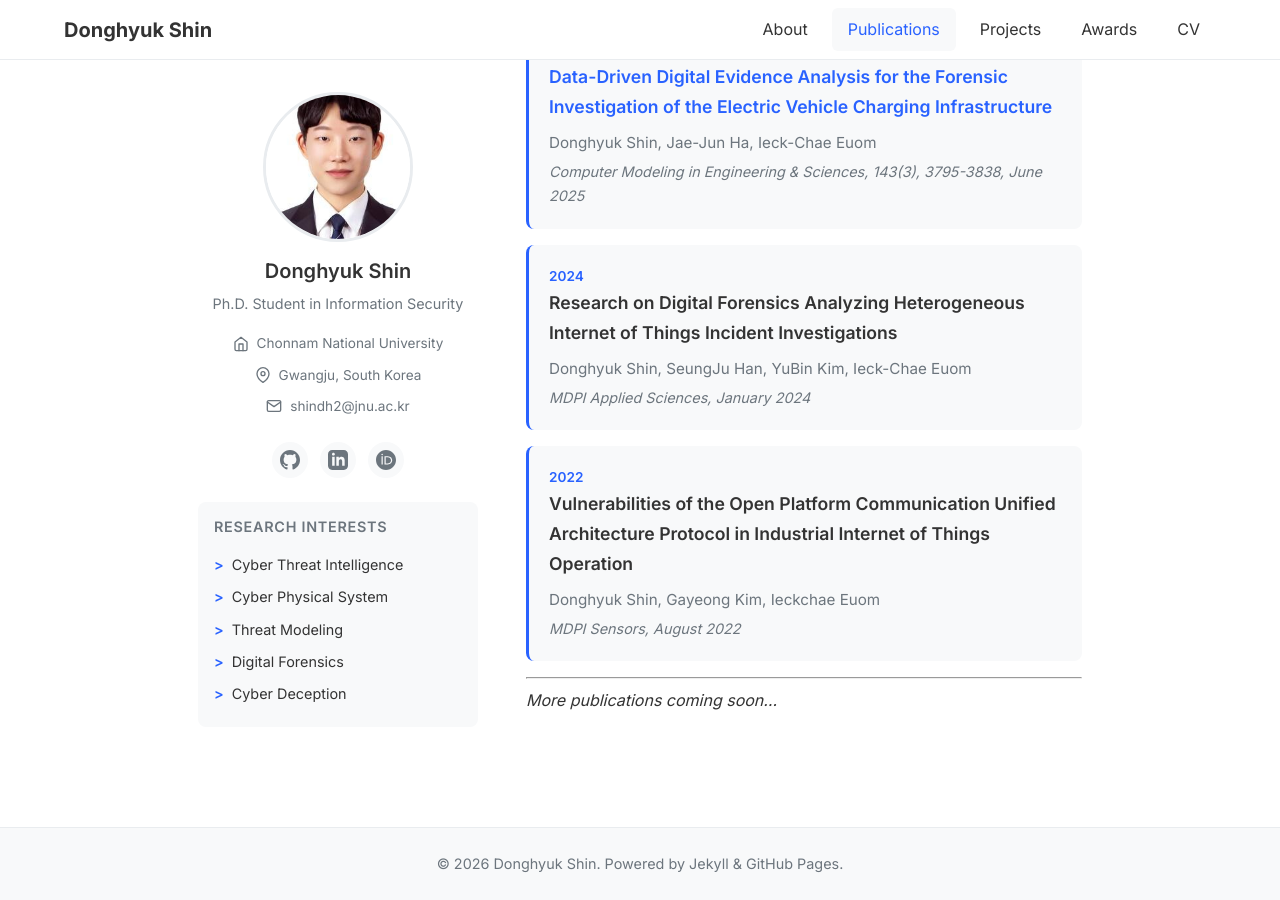
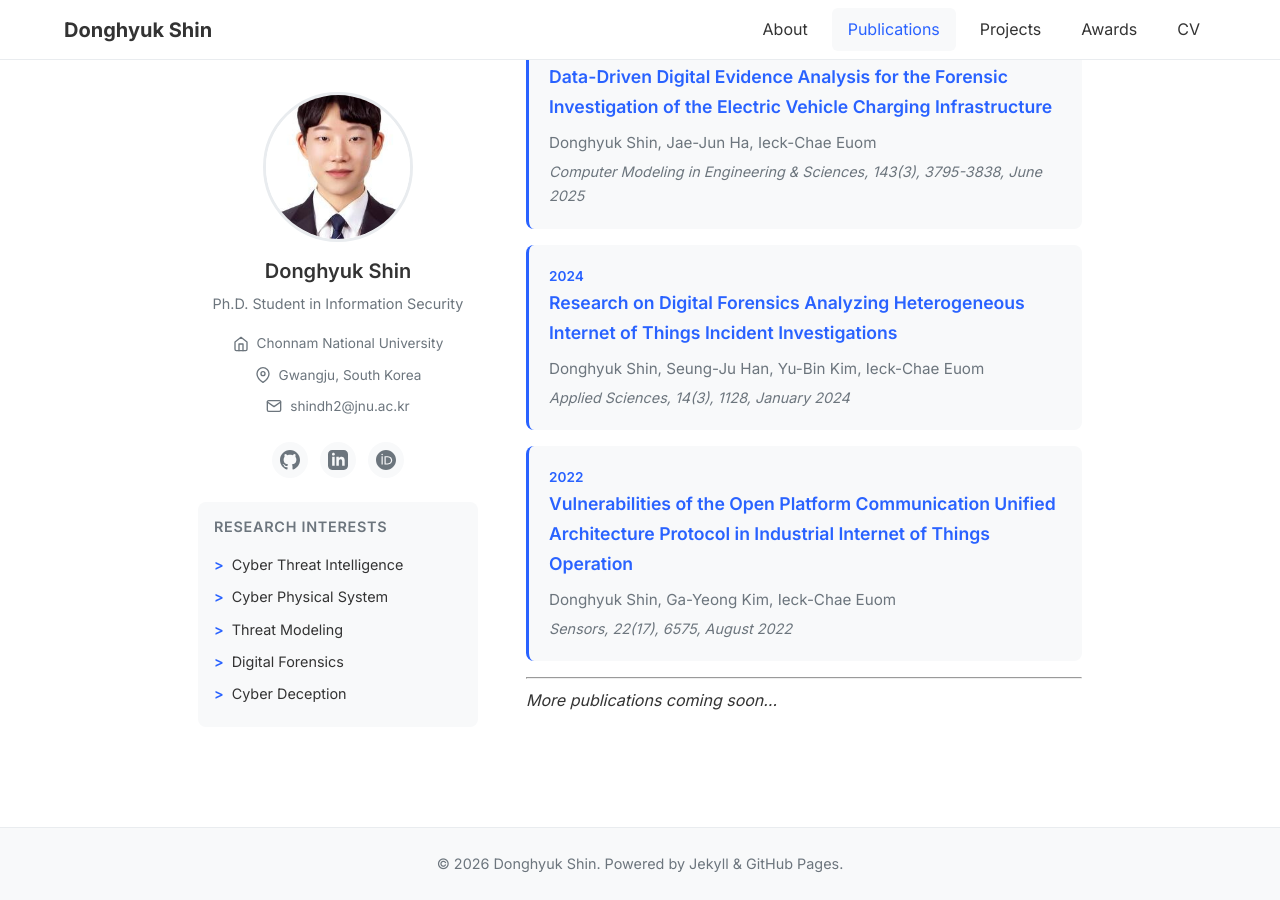
Before and after one commit to soledo/soledo.github.io, a Jekyll site: the page built from _pages/publications.md, in a window 1280 px wide and 900 px high, scrolled down 273 px. Built offline with Jekyll 4.4.1, drawn with Linux system fonts in a browser that asks for light colours.

Commit message:
Add DOI links to publications and update biography

```diff
--- a/_pages/publications.md
+++ b/_pages/publications.md
@@ -16,16 +16,16 @@ author_profile: true
 
 <div class="publication-item">
   <div class="publication-year">2024</div>
-  <div class="publication-title">Research on Digital Forensics Analyzing Heterogeneous Internet of Things Incident Investigations</div>
-  <div class="publication-authors">Donghyuk Shin, SeungJu Han, YuBin Kim, Ieck-Chae Euom</div>
-  <div class="publication-venue">MDPI Applied Sciences, January 2024</div>
+  <div class="publication-title"><a href="https://doi.org/10.3390/app14031128">Research on Digital Forensics Analyzing Heterogeneous Internet of Things Incident Investigations</a></div>
+  <div class="publication-authors">Donghyuk Shin, Seung-Ju Han, Yu-Bin Kim, Ieck-Chae Euom</div>
+  <div class="publication-venue">Applied Sciences, 14(3), 1128, January 2024</div>
 </div>
 
 <div class="publication-item">
   <div class="publication-year">2022</div>
-  <div class="publication-title">Vulnerabilities of the Open Platform Communication Unified Architecture Protocol in Industrial Internet of Things Operation</div>
-  <div class="publication-authors">Donghyuk Shin, Gayeong Kim, Ieckchae Euom</div>
-  <div class="publication-venue">MDPI Sensors, August 2022</div>
+  <div class="publication-title"><a href="https://doi.org/10.3390/s22176575">Vulnerabilities of the Open Platform Communication Unified Architecture Protocol in Industrial Internet of Things Operation</a></div>
+  <div class="publication-authors">Donghyuk Shin, Ga-Yeong Kim, Ieck-Chae Euom</div>
+  <div class="publication-venue">Sensors, 22(17), 6575, August 2022</div>
 </div>
 
 ---
```
Also changed, not shown: _pages/about.md (+1 -1 lines), _pages/cv.md (+2 -2 lines), index.md (+3 -3 lines).
